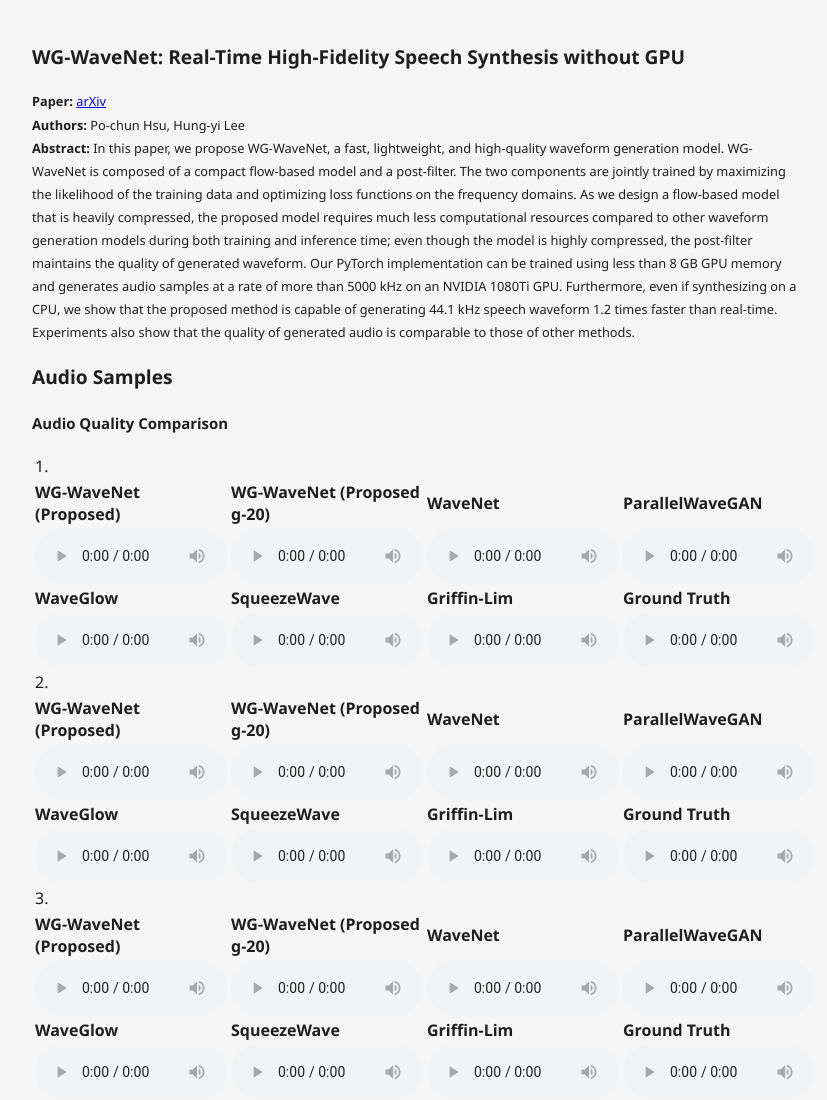
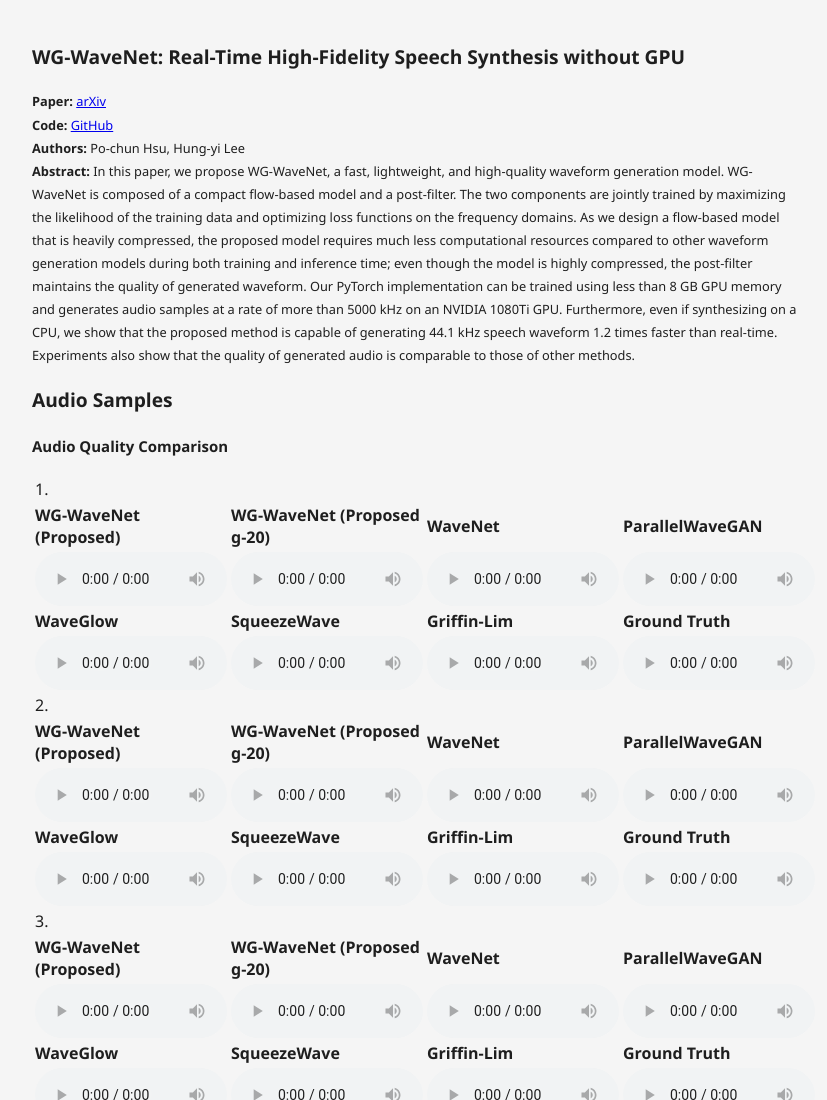
Before and after one commit to BogiHsu/WG-WaveNet, a plain HTML site: page index.html in a window 1280 px wide. Shown: the top 1100 px of the page, without its empty margins (224-1051 px from the left). Drawn offline with Linux system fonts and the light colour scheme.

Commit message:
Update index.html

```diff
--- a/index.html
+++ b/index.html
@@ -13,6 +13,7 @@
 	</article>
 
 	<div><b>Paper:</b> <a href="https://arxiv.org/abs/2005.07412">arXiv</a></div>
+	<div><b>Code:</b> <a href="https://github.com/BogiHsu/WG-WaveNet">GitHub</a></div>
 	<div><b>Authors:</b> Po-chun Hsu, Hung-yi Lee</div>
 	<div><b>Abstract:</b> In this paper, we propose WG-WaveNet, a fast, lightweight, and high-quality waveform generation model. WG-WaveNet is composed of a compact flow-based model and a post-filter. The two components are jointly trained by maximizing the likelihood of the training data and optimizing loss functions on the frequency domains. As we design a flow-based model that is heavily compressed, the proposed model requires much less computational resources compared to other waveform generation models during both training and inference time; even though the model is highly compressed, the post-filter maintains the quality of generated waveform.
 	Our PyTorch implementation can be trained using less than 8 GB GPU memory and generates audio samples at a rate of more than 5000 kHz on an NVIDIA 1080Ti GPU. Furthermore, even if synthesizing on a CPU, we show that the proposed method is capable of generating 44.1 kHz speech waveform 1.2 times faster than real-time. Experiments also show that the quality of generated audio is comparable to those of other methods.
```
